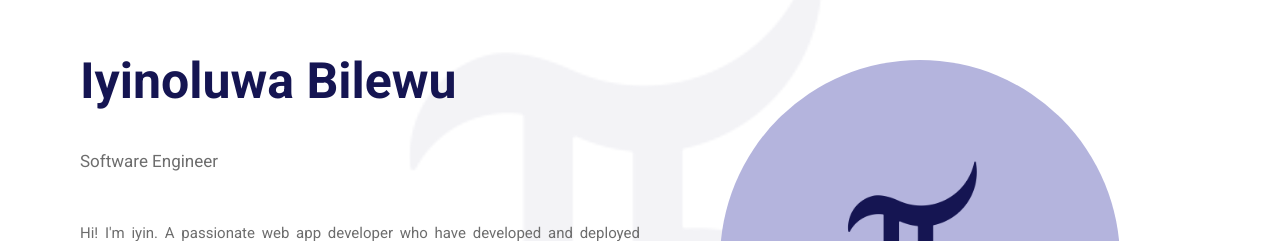
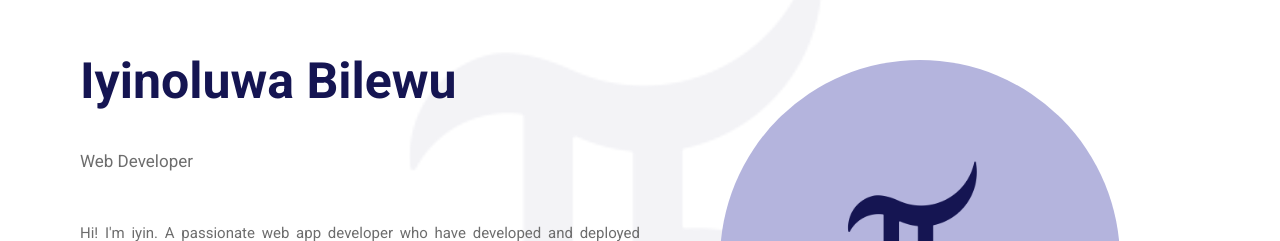
Before and after one commit to Iyin0/iyin, a React (Create React App) app: page / in a window 1280 px wide. Shown: the part 140-381 px from the top of the page. Built offline with nearby package versions, Linux system fonts and the light colour scheme; a web font is replaced by a local one.

Commit message:
title correction

```diff
--- a/src/landingPage.js
+++ b/src/landingPage.js
@@ -16,7 +16,7 @@ const LandingPage = () => {
                     <div className="intro">
                         <div className="bio">
                             <h1>Iyinoluwa Bilewu</h1>
-                            <h2>Software Engineer</h2>
+                            <h2>Web Developer</h2>
                             <p>Hi! I'm iyin. A passionate web app developer who have developed and deployed websites using HTML,
                                 SCSS and Javascript along with ReactTS (Typescript)and NodeJS. I have also utilized database management systems such as My SQL and MongoDB</p>
                         </div>
```
